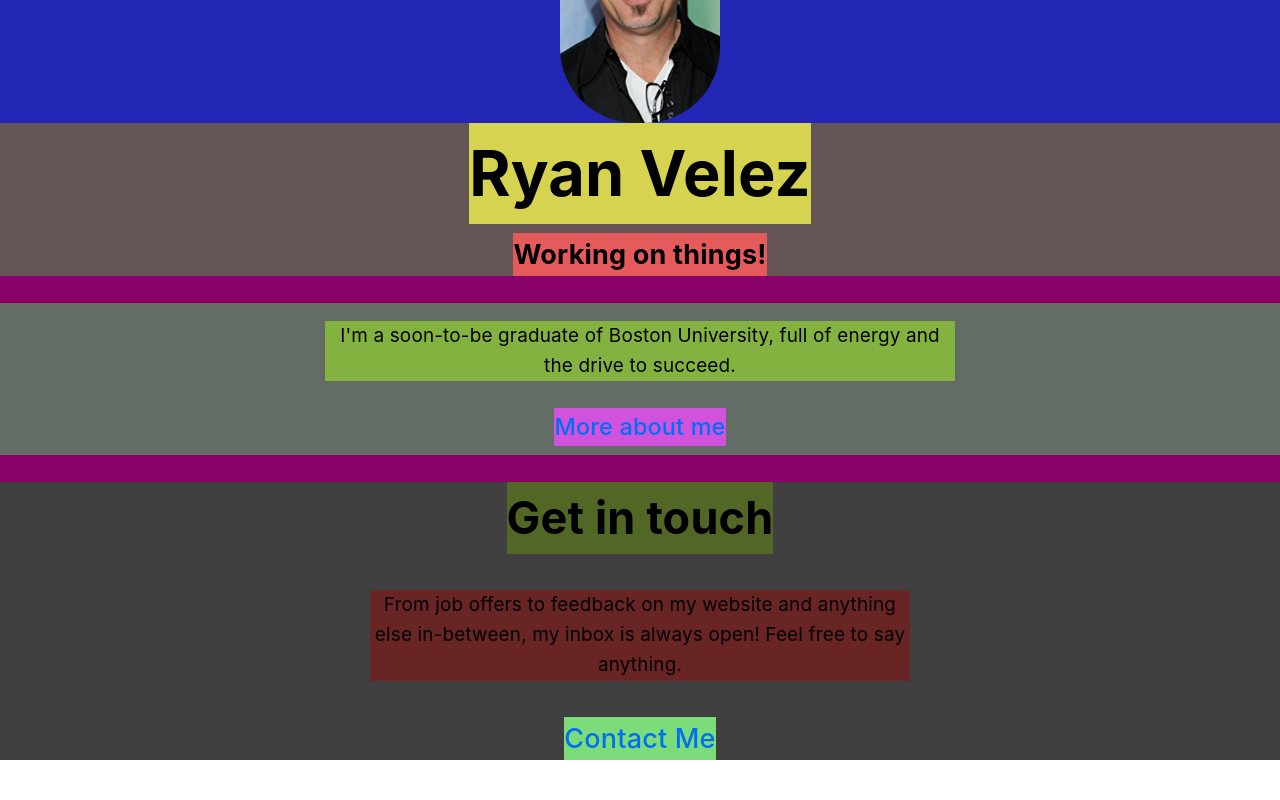
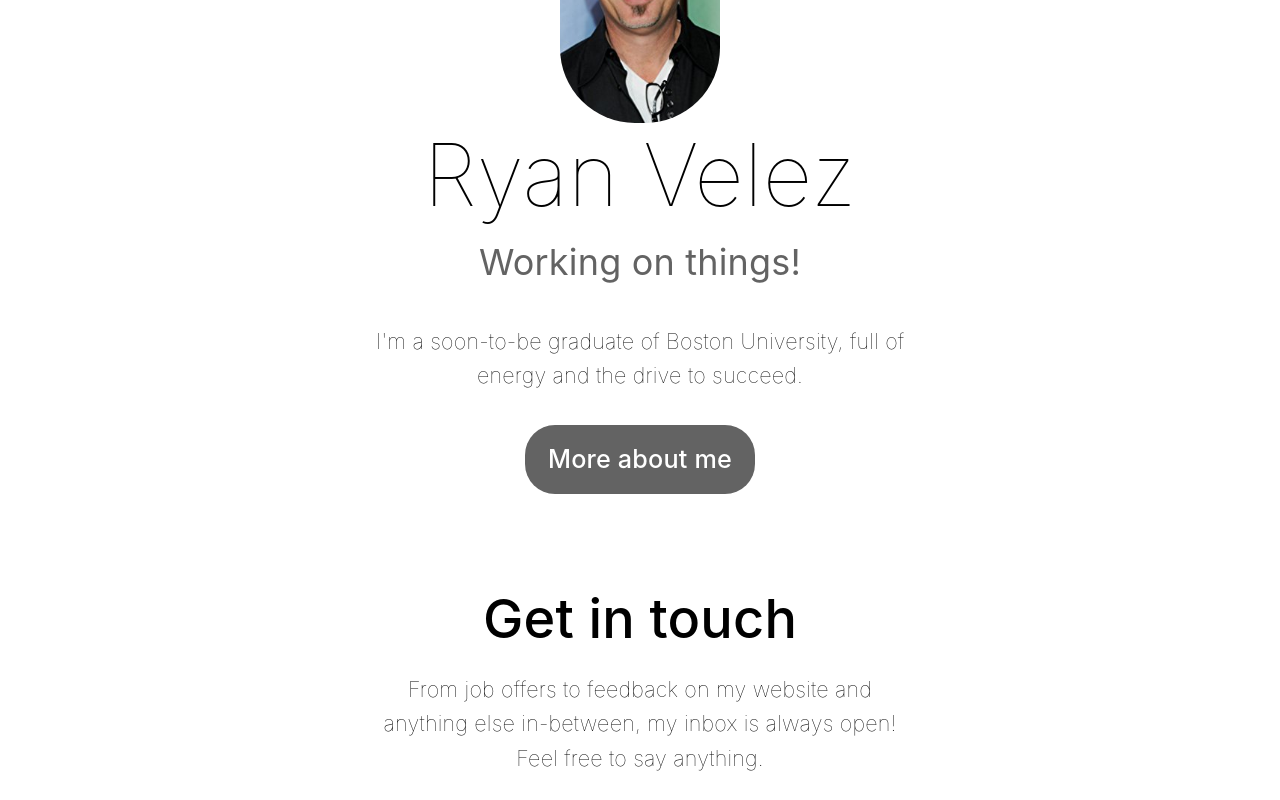
Before and after one commit to ryanv249/ryanv249.me, a Next.js app: page / in a window 1280 px wide. Shown: the part 260-1060 px from the top of the page. Built offline with nearby package versions, Linux system fonts and the light colour scheme.

Commit message:
stylized home page. instead of wrapping image with div, styling is applied using homeFace class. seems to work for most screen sizes

```diff
--- a/pages/index.js
+++ b/pages/index.js
@@ -11,14 +11,12 @@ export default function HomePage() {
             <HomeContainer>
                 <HomeHead>
                     <HomeFace>
-                        <div>
                         <Image
                             src = "/images/the_man_himself.jpg"
                             alt = "Ryan Velez"
                             layout='fill'
                             priority= {true}
                         />
-                        </div>
                     </HomeFace>
 
                     <TextContainer>
--- a/styles/pages.module.css
+++ b/styles/pages.module.css
@@ -15,29 +15,25 @@
     Home styles      ~~~~~~~~~~~~~~~~~~~~~~~~~~~~~~~~~~~~~~~~~~~~~~~~~~~~~~~~~~~~~~~~~~~~~~~~~~~~~~~~~~~
 */
 .homeContainer{
-    background-color: rgb(136, 0, 104);
+    /* background-color: rgb(136, 0, 104); */
     display: flex;
     flex-direction: column;
-    gap: 1.5rem;
+    gap: 1.8rem;
     margin: 2rem 0rem;
 }
 
-
 .homeHead{
-    background-color: rgb(100, 84, 84);
+    /* background-color: rgb(100, 84, 84); */
     display: flex;
     flex-direction: column;
+    align-items: center;
     text-align: center;
-}
 
-.homeFace{
-    background-color: rgb(33, 38, 181);
-    display: flex;
-    justify-content: center;
 }
 
 /* parent element of picture. it's set to fill, keep same aspect ratio!*/
-.homeFace div{
+.homeFace{
+    /* background-color: rgb(33, 38, 181); */
     position: relative;
     height: calc(317px * 0.75);
     width: calc(214px * 0.75);
@@ -49,65 +45,123 @@
 }
 
 .homeHead h1{
-    background-color: rgb(213, 211, 80);
-    font-size: 3.5rem;
-    margin: 0rem 0rem 0.5rem 0rem;
+    /* background-color: rgb(213, 211, 80); */
+    font-size: 4.8rem;
+    margin: 0;
+    font-weight: 100;
+    line-height: 1.2;
+    padding: 0 0 0.4rem 0;
 }
 
 .homeHead h3{
-    background-color: rgb(229, 91, 91);
-    font-size: 1.5rem;
+    /* background-color: rgb(229, 91, 91); */
+    color: rgb(99, 99, 99);
+    font-size: 2rem;
     margin: 0;
+    font-weight: 400;
 }
 
 
 .homeBody{
-    background-color: rgb(99, 109, 102);
+    /* background-color: rgb(99, 109, 102); */
     display: flex;
-    justify-content: center;
     flex-direction: column;
+    align-items: center;
+    text-align: center;
+    height: 220px;
 }
 
 .homeBody p{
-    background-color: rgb(132, 178, 65);
-    font-size: 1.05rem;
-    max-width: 35rem;
-    text-align: center;
-    margin: 1rem 2rem;
+    /* background-color: rgb(132, 178, 65); */
+    font-size: 1.2rem;
+    max-width: 30rem;
+    margin: 0 1.3rem 1.3rem 1.3rem;
+    font-weight: 100;
 }
 
 .homeBody a{
-    background-color: rgb(209, 82, 220);
-    font-size: 1.3rem;
+    /* background-color: rgb(209, 82, 220); */
+    background-color: rgb(99, 99, 99);
+    font-size: 1.4rem;
     margin: 0.5rem;
+    padding: 0.5rem 1rem;
+    border-radius: 30px;
+    color: rgb(255,255,255);
+    border: 5px solid transparent;
+    transition: font-size 0.15s ease-in;
+}
+.homeBody a:hover{
+    font-size: 1.55rem;
+    transition: font-size 0.15s ease-out;
 }
 
 
 .homeFoot{
-    background-color: rgb(64, 64, 64);
+    /* background-color: rgb(64, 64, 64); */
     display: flex;
     flex-direction: column;
-    gap: 1rem;
+    gap: 0.5rem;
     text-align: center;
 }
 
 .homeFoot h2{
-    background-color: rgb(82, 102, 38);
-    font-size: 2.5rem;
+    /* background-color: rgb(82, 102, 38); */
+    font-size: 3rem;
     margin: 0;
+    font-weight: 500;
 }
 
 .homeFoot p{
-    background-color: rgb(105, 36, 36);
-    font-size: 1.05rem;
+    /* background-color: rgb(105, 36, 36); */
+    font-size: 1.2rem;
     max-width: 30rem;
-    margin: 1rem 2rem;
+    margin: 0 1rem;
+    font-weight: 100;
 }
 
 .homeFoot a{
-    background-color: rgb(123, 220, 121);
+    /* background-color: rgb(123, 220, 121); */
+    background-color: rgb(187, 187, 187);
     font-size: 1.5rem;
+    border-radius: 10px;
+    width: 170px;
+    text-align: center;
+    border: 5px solid black;
+    margin: 1rem 0 1rem 0;
+    padding: 0.3rem 0;
+    color: rgb(0, 0, 0);
+    transition: color 0.15s ease;
 }
+.homeFoot a:hover{
+    color: rgb(255, 255, 255);
+    transition: color 0.15s ease;
+}
+
+/*
+    Home responsive definitions   ~~~~~~~~~~~~~~~~~~~~~~~~~~~~~~~~~~~~~~~
+
+    initial definitions work for all non-mobile screens
+    for mobile screens, need to slightly decrease font-sizes
+*/
+
+@media screen and (max-width: 399px) {
+    .homeHead h1{
+        font-size: 4rem;
+    }
+
+    .homeHead h3{
+        font-size: 1.7rem;
+    }
+
+    .homeBody p, .homeFoot p{
+        font-size: 1.1rem;
+    }
+
+    .homeFoot h2{
+        font-size: 2.6rem;
+    }
+}
+
 
 
 
```
Lines whose indentation alone changed are shown as unchanged.
